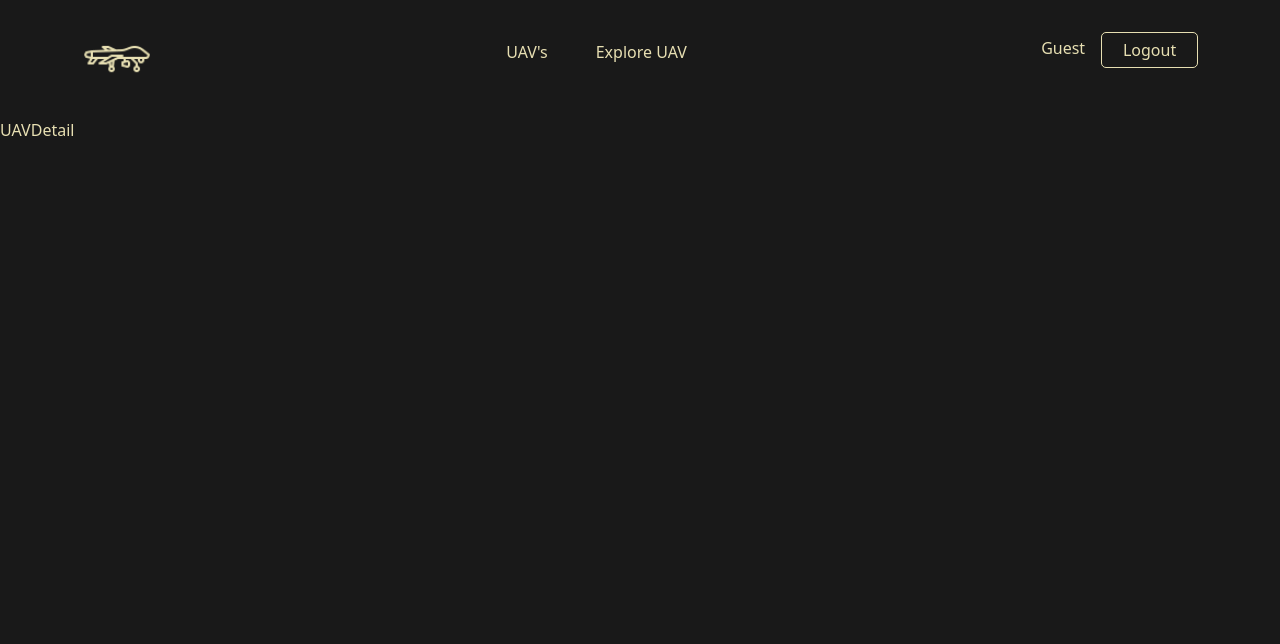
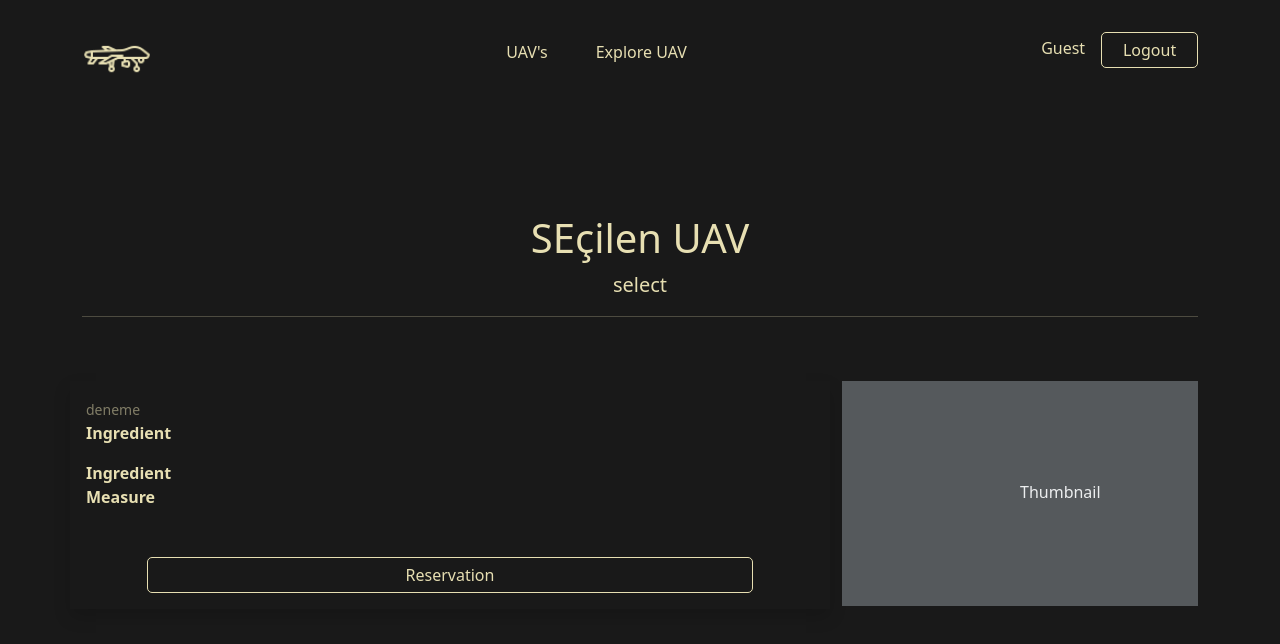
Before and after one commit to bzceval/django-UAV-app-api, a React (Create React App) app in the folder frontend/: page /detail in a window 1280 px wide. Shown: the top 644 px of the page. Built offline with nearby package versions, Linux system fonts and the light colour scheme.

Commit message:
ADD:UAV detail page

```diff
--- a/frontend/src/pages/UAVDetail.jsx
+++ b/frontend/src/pages/UAVDetail.jsx
@@ -1,9 +1,50 @@
-import React from 'react'
+import React from "react";
 
 const UAVDetail = () => {
   return (
-    <div>UAVDetail</div>
-  )
-}
+    <div className="drink-detail-container my-5">
+      <div className="container">
+        <div className="row">
+          <div className="drink-description text-center my-5">
+            <h1>SEçilen UAV </h1>
+            <p className="lead">select</p>
+            <hr />
+          </div>
+          <div className="nested">
+            <div className="row row-container">
+              <div className="col-md-8 col-12 shadow p-3 mb-5">
+                <small className="opacity-50 text-nowrap"> deneme</small>
+                <p className="fw-bolder fs-6">Ingredient</p>
+                <p className="fw-bolder fs-6 mb-0">Ingredient</p>
+                <p className="fw-bolder fs-6 mb-0">Measure</p>
+                <div class="d-grid gap-2 col-10 mx-auto mt-5">
+                <button className="button">Reservation</button>
+              </div>
+              </div>
+              <div className="col-md-4 col-12 mb-5">
+                <svg
+                  className="bd-placeholder-img card-img-top"
+                  width="100%"
+                  height="225"
+                  xmlns="http://www.w3.org/2000/svg"
+                  role="img"
+                  aria-label="Placeholder: Thumbnail"
+                  preserveAspectRatio="xMidYMid slice"
+                  focusable="false"
+                >
+                  <title>Placeholder</title>
+                  <rect width="100%" height="100%" fill="#55595c" />
+                  <text x="50%" y="50%" fill="#eceeef" dy=".3em">
+                    Thumbnail
+                  </text>
+                </svg>
+              </div>
+            </div>
+          </div>
+        </div>
+      </div>
+    </div>
+  );
+};
 
-export default UAVDetail
+export default UAVDetail;
```
